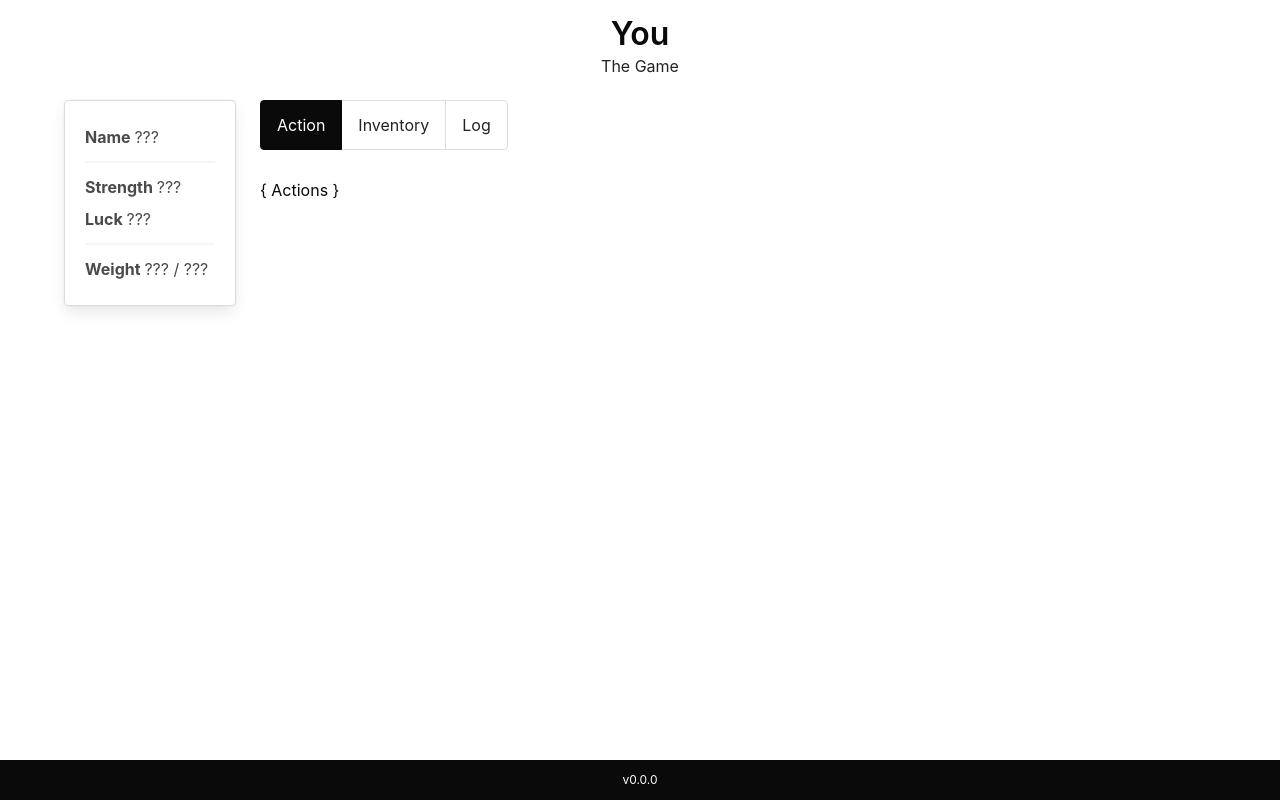
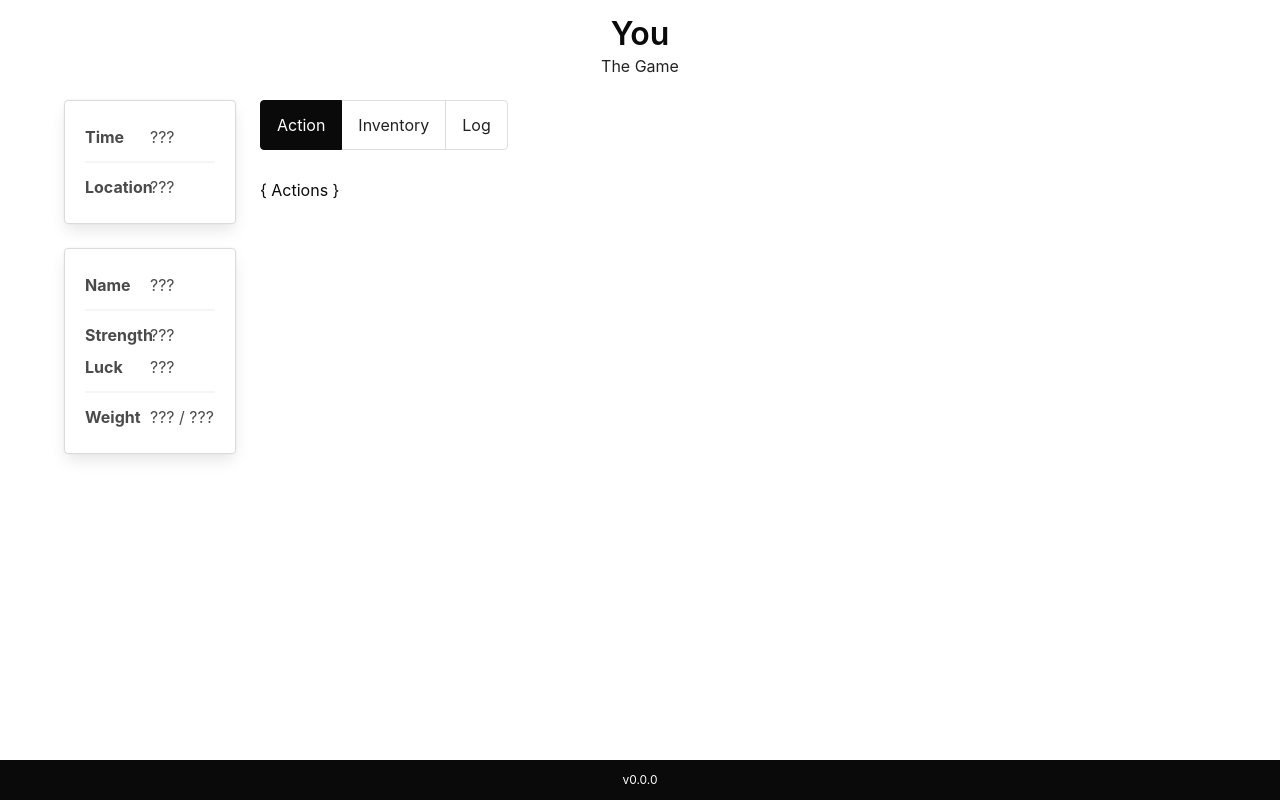
Before and after one commit to marvinisaac/you-the-game, a Vue app: page / in a window 1280 px wide. Built offline with nearby package versions, Linux system fonts and the light colour scheme.

Commit message:
:constrution: Add Environment panel

```diff
--- a/src/App/Ui/Ui.vue
+++ b/src/App/Ui/Ui.vue
@@ -3,6 +3,9 @@
         <div class="container">
             <div class="columns">
                 <div class="column is-2">
+                    <div class="box">
+                        <environment></environment>
+                    </div>
                     <div class="box">
                         <player></player>
                     </div>
@@ -33,13 +36,15 @@ import Player from './UiPlayer.vue'
 import Action from './Tab/Action.vue'
 import Inventory from './Tab/Inventory.vue'
 import Log from './Tab/Log.vue'
+import Environment from './UiEnvironment.vue'
 
 export default {
     components: {
         Player,
         Action,
         Inventory,
-        Log
+        Log,
+        Environment
     },
     data: () => ({
         tab: {
--- /dev/null
+++ b/src/App/Ui/UiEnvironment.vue
@@ -0,0 +1,23 @@
+<template>
+    <div>
+        <p>
+            <span class="has-text-weight-bold">Time </span>
+            <span>???</span>
+        </p>
+        <hr/>
+        <p>
+            <span class="has-text-weight-bold">Location </span>
+            <span>???</span>
+        </p>
+    </div>
+</template>
+
+<style scoped>
+p span {
+    display: inline-block;
+    width: 50%;
+}
+hr {
+    margin: 0.5rem 0;
+}
+</style>
--- a/src/App/Ui/UiPlayer.vue
+++ b/src/App/Ui/UiPlayer.vue
@@ -47,6 +47,10 @@ export default {
 </script>
 
 <style scoped>
+p span, li span {
+    display: inline-block;
+    width: 50%;
+}
 hr {
     margin: 0.5rem 0;
 }
```
Also changed, not shown: 1 other file (tests, documents, lock files or other folders).
